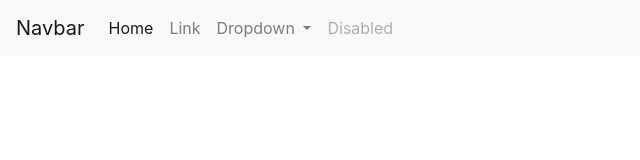
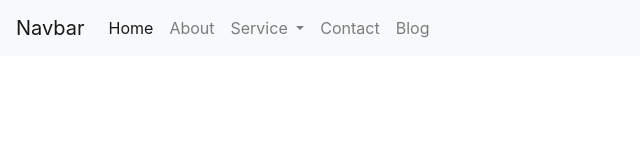
Before and after one commit to rdsaini220/demo, a plain HTML site: page index.html in a window 1280 px wide. Shown: the full height of the page, 0-640 px from the left. Drawn offline with nearby package versions, Linux system fonts and the light colour scheme.

Commit message:
navbar new link add

```diff
--- a/index.html
+++ b/index.html
@@ -27,12 +27,12 @@
                     <a class="nav-link" href="#">Home <span class="sr-only">(current)</span></a>
                 </li>
                 <li class="nav-item">
-                    <a class="nav-link" href="#">Link</a>
+                    <a class="nav-link" href="#">About</a>
                 </li>
                 <li class="nav-item dropdown">
                     <a class="nav-link dropdown-toggle" href="#" id="navbarDropdown" role="button" data-toggle="dropdown"
                         aria-haspopup="true" aria-expanded="false">
-                        Dropdown
+                        Service
                     </a>
                     <div class="dropdown-menu" aria-labelledby="navbarDropdown">
                         <a class="dropdown-item" href="#">Action</a>
@@ -42,7 +42,10 @@
                     </div>
                 </li>
                 <li class="nav-item">
-                    <a class="nav-link disabled" href="#" tabindex="-1" aria-disabled="true">Disabled</a>
+                    <a class="nav-link" href="#">Contact </a>
+                </li>
+                <li class="nav-item">
+                    <a class="nav-link" href="#">Blog</a>
                 </li>
             </ul>
             <form class="form-inline my-2 my-lg-0">
```
